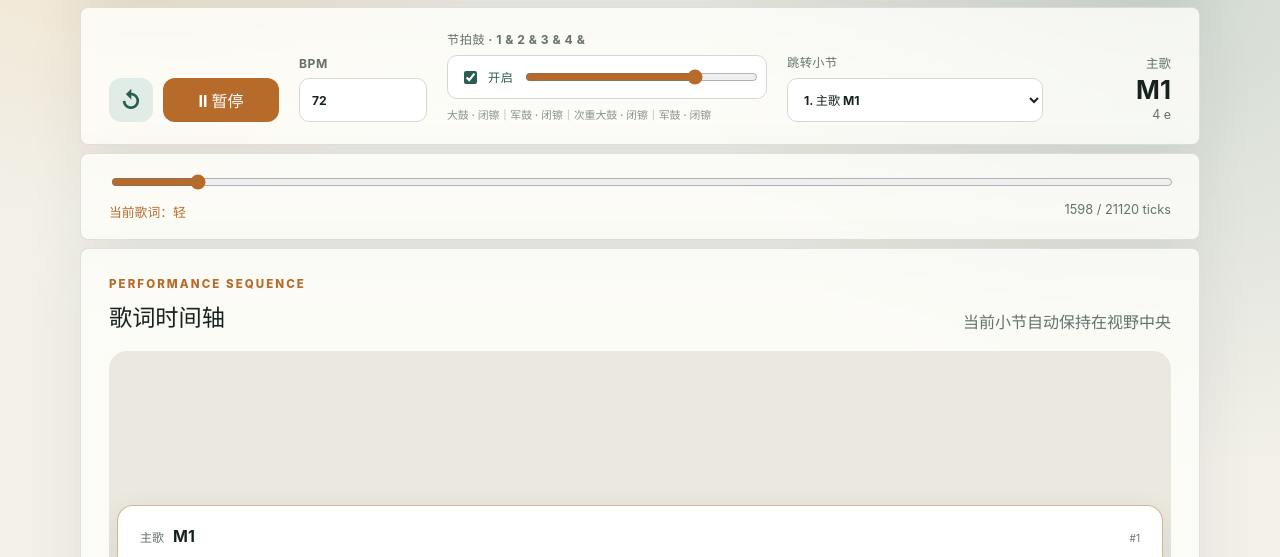
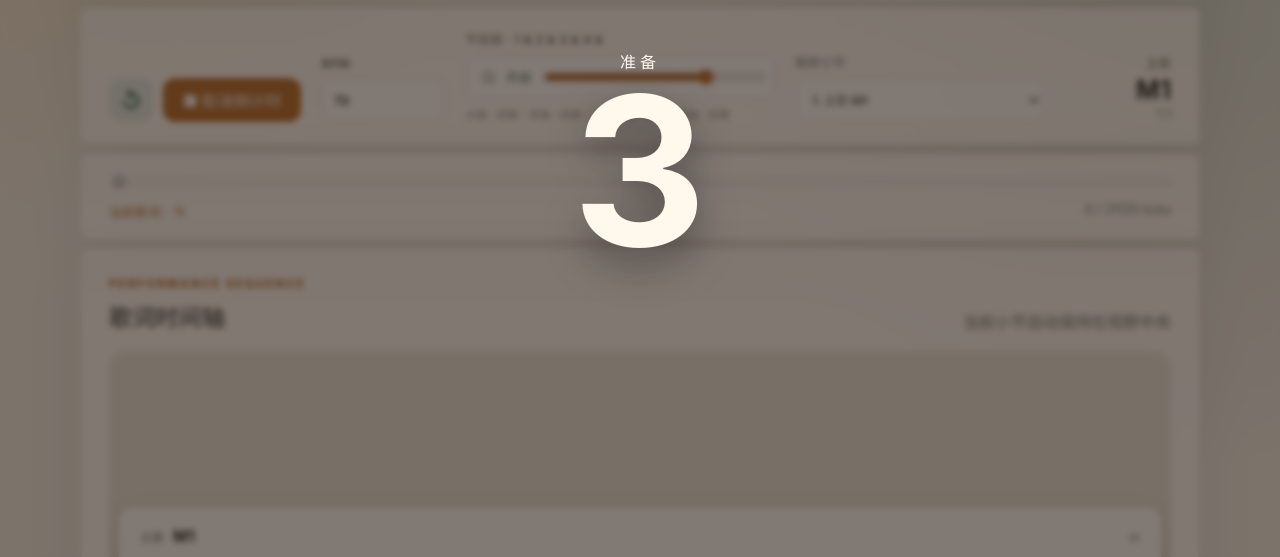
Before and after one commit to GNYKCZ/jianpu-lyric-player, a website built with Vite: page index.html in a window 1280 px wide. Both pictures are taken after a click on the button "▶ 播放". Shown: the part 243-800 px from the top of the page. Built offline with nearby package versions, Linux system fonts and the light colour scheme.

Commit message:
feat: add five-second playback count-in

```diff
--- a/index.html
+++ b/index.html
@@ -76,6 +76,10 @@
       </section>
 
       <p id="error-message" class="error-message" hidden></p>
+      <div id="countdown-overlay" class="countdown-overlay" hidden aria-live="assertive">
+        <small>准备</small>
+        <strong id="countdown-value">5</strong>
+      </div>
     </main>
   </body>
 </html>
--- a/src/main.js
+++ b/src/main.js
@@ -82,6 +82,7 @@ async function startApp() {
   const seekInput = /** @type {HTMLInputElement} */ (element('seek-input'));
   const metronomeEnabled = /** @type {HTMLInputElement} */ (element('metronome-enabled'));
   const metronomeVolume = /** @type {HTMLInputElement} */ (element('metronome-volume'));
+  const countdownOverlay = element('countdown-overlay');
 
   element('song-title').textContent = songDocument.metadata.title;
   bpmInput.value = String(songDocument.metadata.defaultBpm);
@@ -98,8 +99,17 @@ async function startApp() {
   let activeMeasureIndex = -1;
   let activeEventId = null;
   controller.subscribe((state) => {
-    element('play-button').textContent = state.isPlaying ? 'Ⅱ 暂停' : '▶ 播放';
+    const isCountingIn = state.countInRemaining !== null;
+    element('play-button').textContent = state.isPlaying
+      ? (isCountingIn ? '■ 取消倒计时' : 'Ⅱ 暂停')
+      : '▶ 播放';
     element('play-button').classList.toggle('playing', state.isPlaying);
+    countdownOverlay.hidden = !isCountingIn;
+    if (isCountingIn) element('countdown-value').textContent = String(state.countInRemaining);
+    bpmInput.disabled = isCountingIn;
+    seekInput.disabled = isCountingIn;
+    measureSelect.disabled = isCountingIn;
+    metronomeEnabled.disabled = isCountingIn;
     element('section-value').textContent = sectionNames[state.sectionType];
     element('measure-value').textContent = `M${state.measureIndex}`;
     element('beat-value').textContent = `${state.beat} ${state.subdivision}`;
--- a/src/playback/audible-metronome.js
+++ b/src/playback/audible-metronome.js
@@ -150,9 +150,33 @@ export class AudibleMetronome {
     }
   }
 
-  scheduleFrom({ ticks, bpm, audioStartTime, firstTicks = ticks }) {
+  scheduleCountIn({ seconds, audioStartTime }) {
     if (!this.enabled || !this.isReady) return [];
+    if (!Number.isInteger(seconds) || seconds <= 0) {
+      throw new RangeError('Count-in seconds must be a positive integer.');
+    }
     this.cancelScheduled();
+    const scheduled = [];
+    for (let index = 0; index < seconds; index += 1) {
+      const count = seconds - index;
+      const accent = count === 1 ? METRONOME_ACCENTS.SECONDARY : METRONOME_ACCENTS.BEAT;
+      const when = audioStartTime + index;
+      const source = this.clickRenderer({
+        context: this.context,
+        destination: this.output,
+        when,
+        accent,
+      });
+      this.scheduledSources.add(source);
+      source.onended = () => this.scheduledSources.delete(source);
+      scheduled.push(Object.freeze({ count, accent, when }));
+    }
+    return scheduled;
+  }
+
+  scheduleFrom({ ticks, bpm, audioStartTime, firstTicks = ticks, replace = true }) {
+    if (!this.enabled || !this.isReady) return [];
+    if (replace) this.cancelScheduled();
     const ticksPerSecond = (this.ppq * bpm) / 60;
     const pulseTicks = metronomePulseTicks(this.ppq, this.timeSignature);
     const firstPulse = firstMetronomePulseAtOrAfter(firstTicks, this.ppq, this.timeSignature);
--- a/src/playback/lyric-playback-controller.js
+++ b/src/playback/lyric-playback-controller.js
@@ -12,12 +12,15 @@ export class LyricPlaybackController {
   constructor({
     engine,
     metronome = null,
+    countInSeconds = 5,
     now = undefined,
     scheduleFrame = browserScheduleFrame,
     cancelFrame = browserCancelFrame,
   }) {
     this.engine = engine;
     this.metronome = metronome;
+    this.countInSeconds = countInSeconds;
+    this.countInEndsAtMs = null;
     this.clock = new MasterPlaybackClock({
       ppq: engine.document.metadata.ppq,
       bpm: engine.document.metadata.defaultBpm,
@@ -32,10 +35,17 @@ export class LyricPlaybackController {
   }
 
   getState() {
+    const now = this.clock.now();
+    const countInRemaining = this.clock.playing
+      && this.countInEndsAtMs !== null
+      && now < this.countInEndsAtMs
+      ? Math.min(this.countInSeconds, Math.ceil((this.countInEndsAtMs - now) / 1000))
+      : null;
     return Object.freeze({
-      ...this.engine.getStateAtTicks(this.clock.getCurrentTicks()),
+      ...this.engine.getStateAtTicks(this.clock.getCurrentTicks(now)),
       bpm: this.clock.bpm,
       isPlaying: this.clock.playing,
+      countInRemaining,
     });
   }
 
@@ -59,6 +69,9 @@ export class LyricPlaybackController {
 
   onFrame() {
     this.frameHandle = null;
+    if (this.countInEndsAtMs !== null && this.clock.now() >= this.countInEndsAtMs) {
+      this.countInEndsAtMs = null;
+    }
     const state = this.notify();
     if (state.isComplete) {
       this.clock.pause();
@@ -74,12 +87,24 @@ export class LyricPlaybackController {
     const startTicks = this.clock.getCurrentTicks();
     const metronomeReady = await this.metronome?.prepare() ?? false;
     const leadSeconds = metronomeReady ? this.metronome.startLeadSeconds : 0;
-    this.clock.play(this.clock.now() + (leadSeconds * 1000));
+    const shouldCountIn = startTicks === 0 && this.countInSeconds > 0;
+    const countInDuration = shouldCountIn ? this.countInSeconds : 0;
+    const playbackStartsAtMs = this.clock.now() + ((leadSeconds + countInDuration) * 1000);
+    this.countInEndsAtMs = shouldCountIn ? playbackStartsAtMs : null;
+    this.clock.play(playbackStartsAtMs);
     if (metronomeReady) {
+      const audioStartTime = this.metronome.context.currentTime + leadSeconds;
+      if (shouldCountIn) {
+        this.metronome.scheduleCountIn({
+          seconds: this.countInSeconds,
+          audioStartTime,
+        });
+      }
       this.metronome.scheduleFrom({
         ticks: startTicks,
         bpm: this.clock.bpm,
-        audioStartTime: this.metronome.context.currentTime + leadSeconds,
+        audioStartTime: audioStartTime + countInDuration,
+        replace: !shouldCountIn,
       });
     }
     this.notify();
@@ -88,6 +113,7 @@ export class LyricPlaybackController {
 
   pause() {
     this.clock.pause();
+    this.countInEndsAtMs = null;
     this.metronome?.cancelScheduled();
     if (this.frameHandle !== null) {
       this.cancelFrame(this.frameHandle);
@@ -105,12 +131,24 @@ export class LyricPlaybackController {
     const leadSeconds = this.clock.playing && this.metronome?.isReady
       ? this.metronome.startLeadSeconds
       : 0;
-    this.clock.restart(this.clock.now() + (leadSeconds * 1000));
+    const shouldCountIn = this.clock.playing && this.countInSeconds > 0;
+    const countInDuration = shouldCountIn ? this.countInSeconds : 0;
+    const playbackStartsAtMs = this.clock.now() + ((leadSeconds + countInDuration) * 1000);
+    this.countInEndsAtMs = shouldCountIn ? playbackStartsAtMs : null;
+    this.clock.restart(playbackStartsAtMs);
     if (this.clock.playing && this.metronome?.isReady) {
+      const audioStartTime = this.metronome.context.currentTime + leadSeconds;
+      if (shouldCountIn) {
+        this.metronome.scheduleCountIn({
+          seconds: this.countInSeconds,
+          audioStartTime,
+        });
+      }
       this.metronome.scheduleFrom({
         ticks: 0,
         bpm: this.clock.bpm,
-        audioStartTime: this.metronome.context.currentTime + leadSeconds,
+        audioStartTime: audioStartTime + countInDuration,
+        replace: !shouldCountIn,
       });
     }
     this.notify();
@@ -118,12 +156,15 @@ export class LyricPlaybackController {
   }
 
   setBpm(bpm) {
+    if (this.getState().countInRemaining !== null) return false;
     this.clock.setBpm(bpm);
     this.metronome?.syncFuture(this.clock);
     this.notify();
+    return true;
   }
 
   seekTicks(ticks) {
+    this.countInEndsAtMs = null;
     const leadSeconds = this.clock.playing && this.metronome?.isReady
       ? this.metronome.startLeadSeconds
       : 0;
--- a/src/style.css
+++ b/src/style.css
@@ -109,6 +109,35 @@ h2 { margin-bottom: 0; font-size: 1.45rem; }
   background: #fff;
 }
 
+.countdown-overlay {
+  position: fixed;
+  inset: 0;
+  z-index: 20;
+  display: grid;
+  place-content: center;
+  justify-items: center;
+  gap: 0.25rem;
+  color: #fff8ed;
+  background: rgb(39 25 17 / 58%);
+  backdrop-filter: blur(3px);
+  pointer-events: none;
+}
+
+.countdown-overlay[hidden] { display: none; }
+
+.countdown-overlay small {
+  font-size: 1rem;
+  font-weight: 800;
+  letter-spacing: 0.25em;
+}
+
+.countdown-overlay strong {
+  font-size: clamp(6rem, 24vw, 13rem);
+  line-height: 0.9;
+  font-variant-numeric: tabular-nums;
+  text-shadow: 0 0.08em 0.2em rgb(0 0 0 / 35%);
+}
+
 .metronome-field small {
   color: #8a928e;
   font-size: 0.68rem;
```
Also changed, not shown: docs/PRODUCT_REQUIREMENTS.md (+2 -0 lines), docs/使用说明.md (+1 -1 lines), e2e/player.spec.js (+12 -0 lines), test/audible-metronome.test.js (+32 -0 lines), test/lyric-playback-controller.test.js (+51 -0 lines), README.md.
